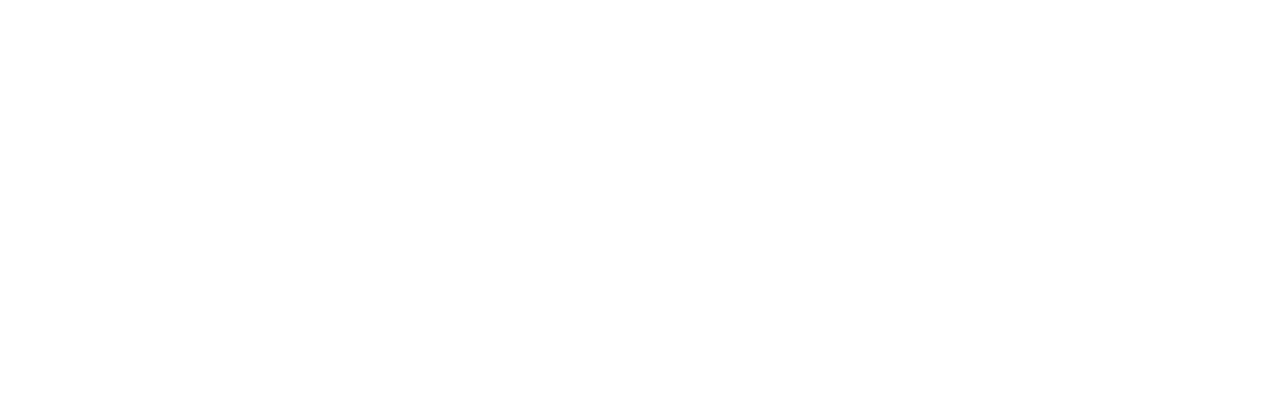
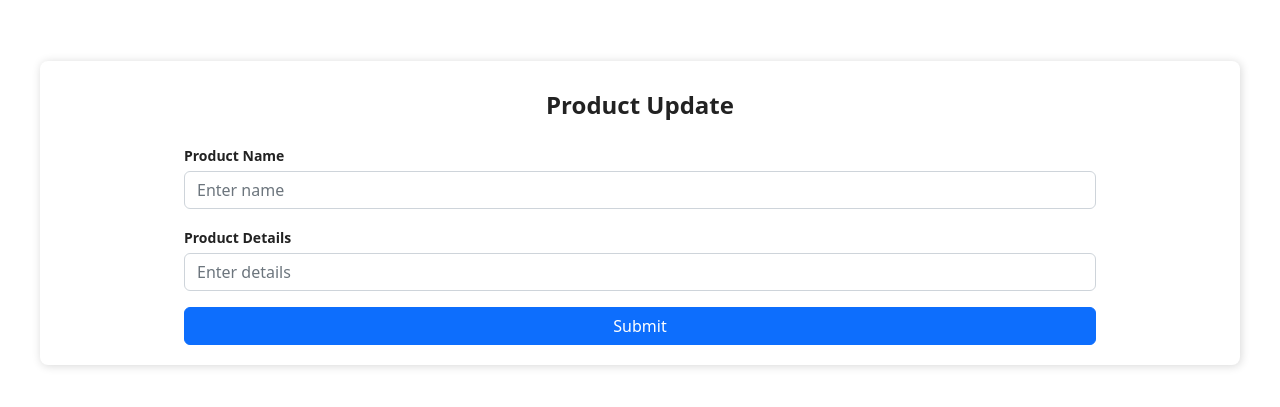
Before and after one commit to onchainengineer/tested2, a React (Create React App) app in the folder frontend/: page /productadd in a window 1280 px wide. Before the commit this address had no page. Shown: the part 187-594 px from the top of the page. Built offline with nearby package versions, Linux system fonts and the light colour scheme.

Commit message:
Frontend update
Signed-off-by: Praseedha Praveen Kalbhavi <praseedhakalbhavi@gmail.com>

```diff
--- a/frontend/src/App.css
+++ b/frontend/src/App.css
@@ -9,6 +9,15 @@
   align-items: center;
   width: 100vw;
   height: 100vh;
+}
+
+.form {
+  width: 1200px;
+  box-shadow: rgb(0 0 0 / 16%) 1px 1px 10px;
+  padding-top: 30px;
+  padding-bottom: 20px;
+  border-radius: 8px;
+  background-color: white;
 }
 
 .Auth-form {
--- a/frontend/src/App.js
+++ b/frontend/src/App.js
@@ -6,15 +6,17 @@
 import Login from "./login/login.js"
 import ProductView from "./component/productview.js"
 import ProductPage from "./component/productdetail.js"
+import ProductAdd from "./component/addproduct.js"
 
 function App() {
   return (
     <BrowserRouter>
       <Routes>
         <Route path="/login" element={<Login />} />
+        <Route path="/productadd" element={<ProductAdd />} />
         <Route path="/productview" element={<ProductView />} />
         <Route path="/productpage" element={<ProductPage />} />
-        <Route path="/" element={<Navigate replace to="/productview" />} />
+        <Route path="/" element={<Navigate replace to="/productadd" />} />
       </Routes>
     </BrowserRouter>
   )
--- /dev/null
+++ b/frontend/src/component/addproduct.js
@@ -0,0 +1,38 @@
+import React from "react"
+
+function AddProduct() {
+    return (
+        <>
+      <div className="Auth-form-container">
+        <form className="form">
+          <div className="Auth-form-content">
+            <h3 className="Auth-form-title">Product Update</h3>
+            <div className="form-group mt-3">
+              <label>Product Name</label>
+              <input
+                type="text"
+                className="form-control mt-1"
+                placeholder="Enter name"
+              />
+            </div>
+            <div className="form-group mt-3">
+              <label>Product Details</label>
+              <input
+                type="text"
+                className="form-control mt-1"
+                placeholder="Enter details"
+              />
+            </div>
+            <div className="d-grid gap-2 mt-3">
+              <button type="submit" className="btn btn-primary">
+                Submit
+              </button>
+            </div>
+          </div>
+        </form>
+        </div>
+      </>
+    );
+  }
+
+  export default AddProduct;
```
